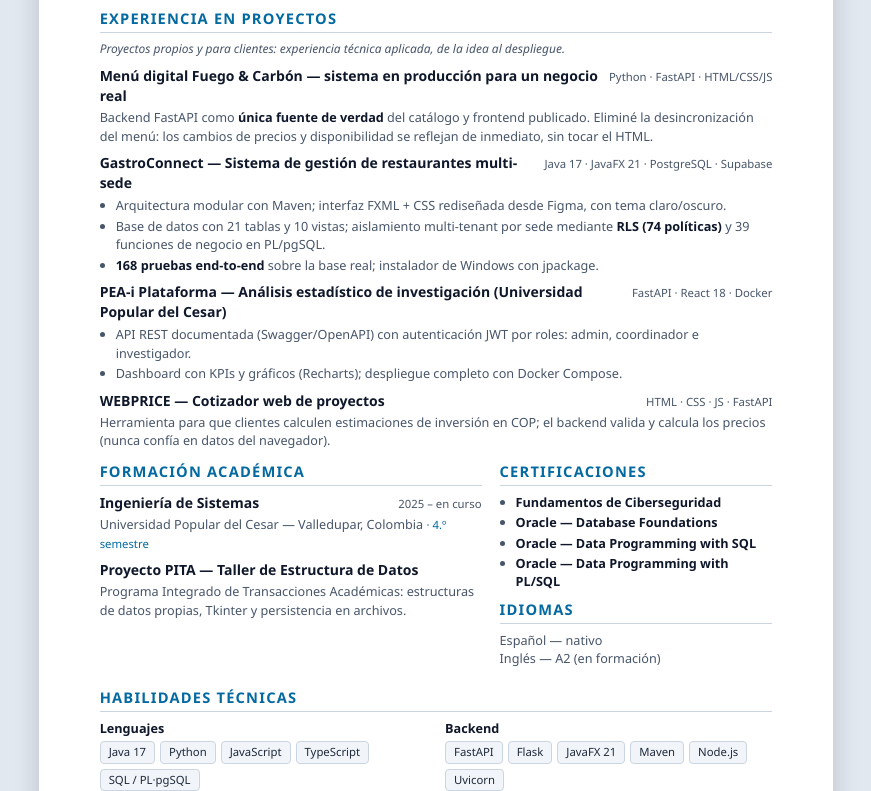
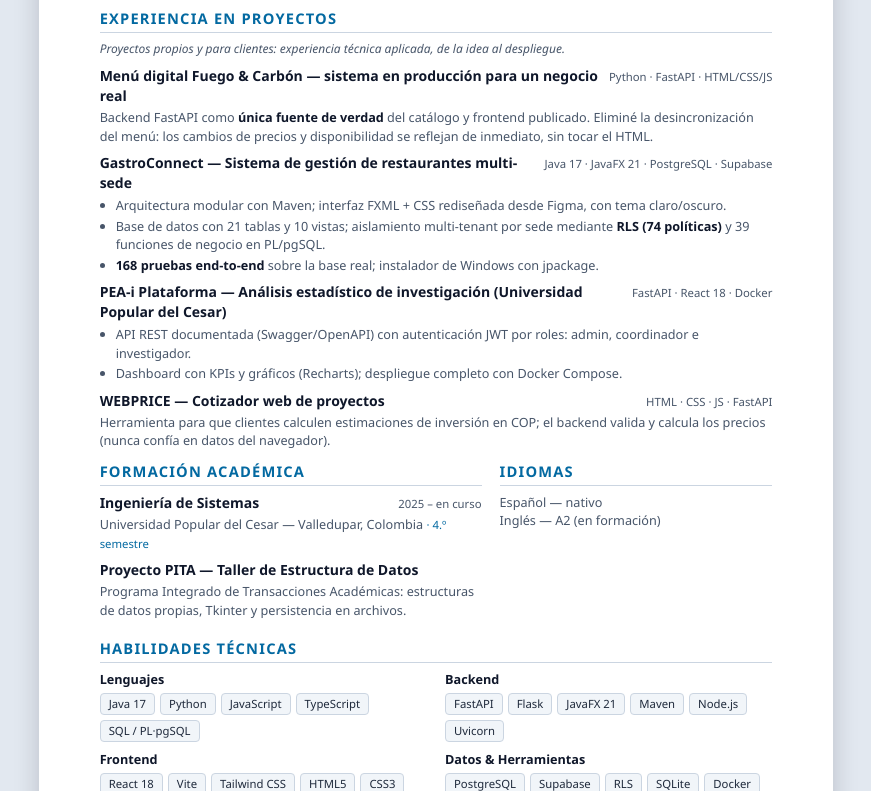
Before and after one commit to cristianagutierrezalc/portfolio, a plain HTML site: page cv/index.html in a window 1280 px wide. Shown: the part 397-1188 px from the top of the page, without its empty margins (204-1075 px from the left). Drawn offline with Linux system fonts and the light colour scheme.

Commit message:
docs: quitar sección de certificaciones del CV (HTML y Markdown)

```diff
--- a/cv/index.html
+++ b/cv/index.html
@@ -174,16 +174,6 @@
     </section>
 
     <section>
-      <h2>Certificaciones</h2>
-      <div class="item">
-        <ul>
-          <li><strong>Fundamentos de Ciberseguridad</strong></li>
-          <li><strong>Oracle — Database Foundations</strong></li>
-          <li><strong>Oracle — Data Programming with SQL</strong></li>
-          <li><strong>Oracle — Data Programming with PL/SQL</strong></li>
-        </ul>
-      </div>
-
       <h2>Idiomas</h2>
       <div class="item">
         <p>Español — nativo<br>Inglés — A2 (en formación)</p>
```
Also changed, not shown: 1 other file.
